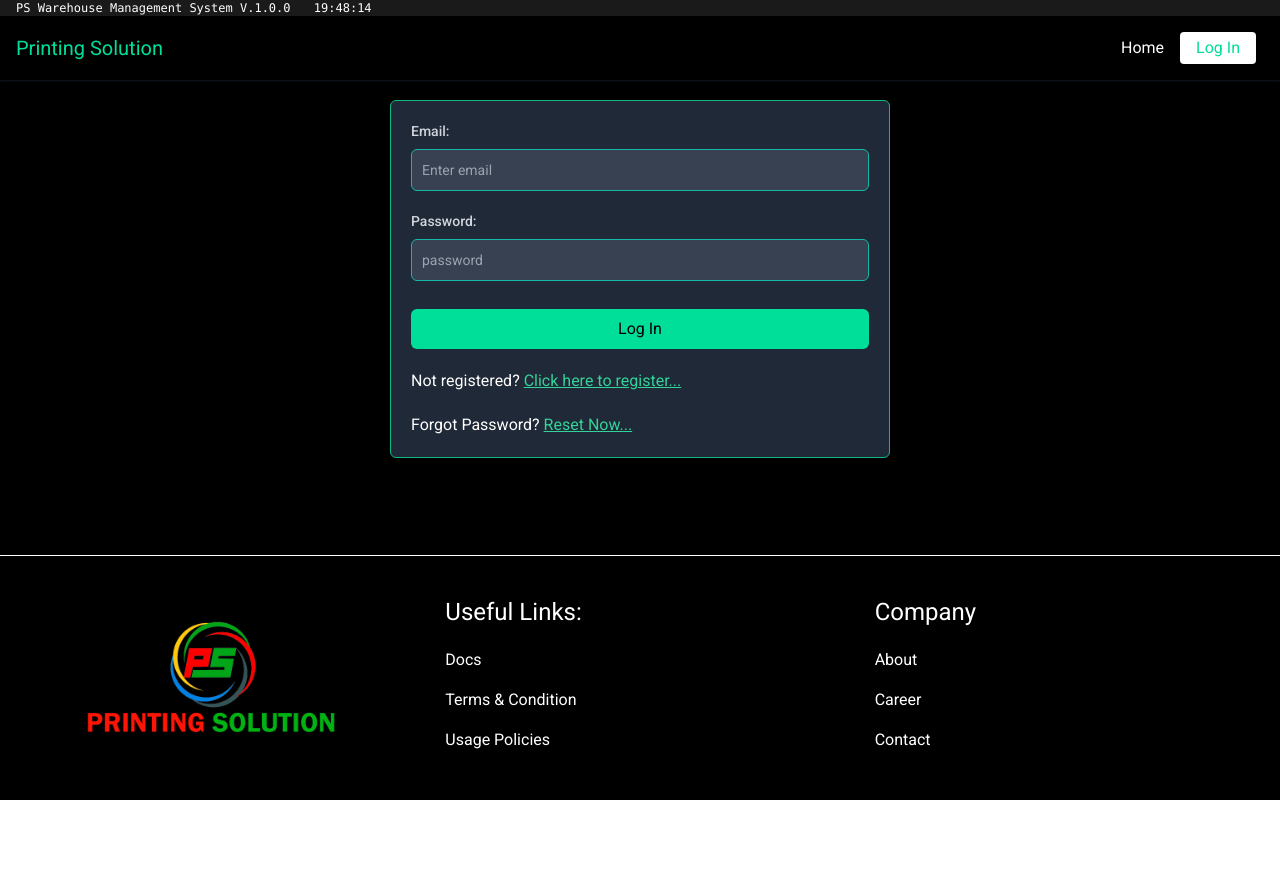
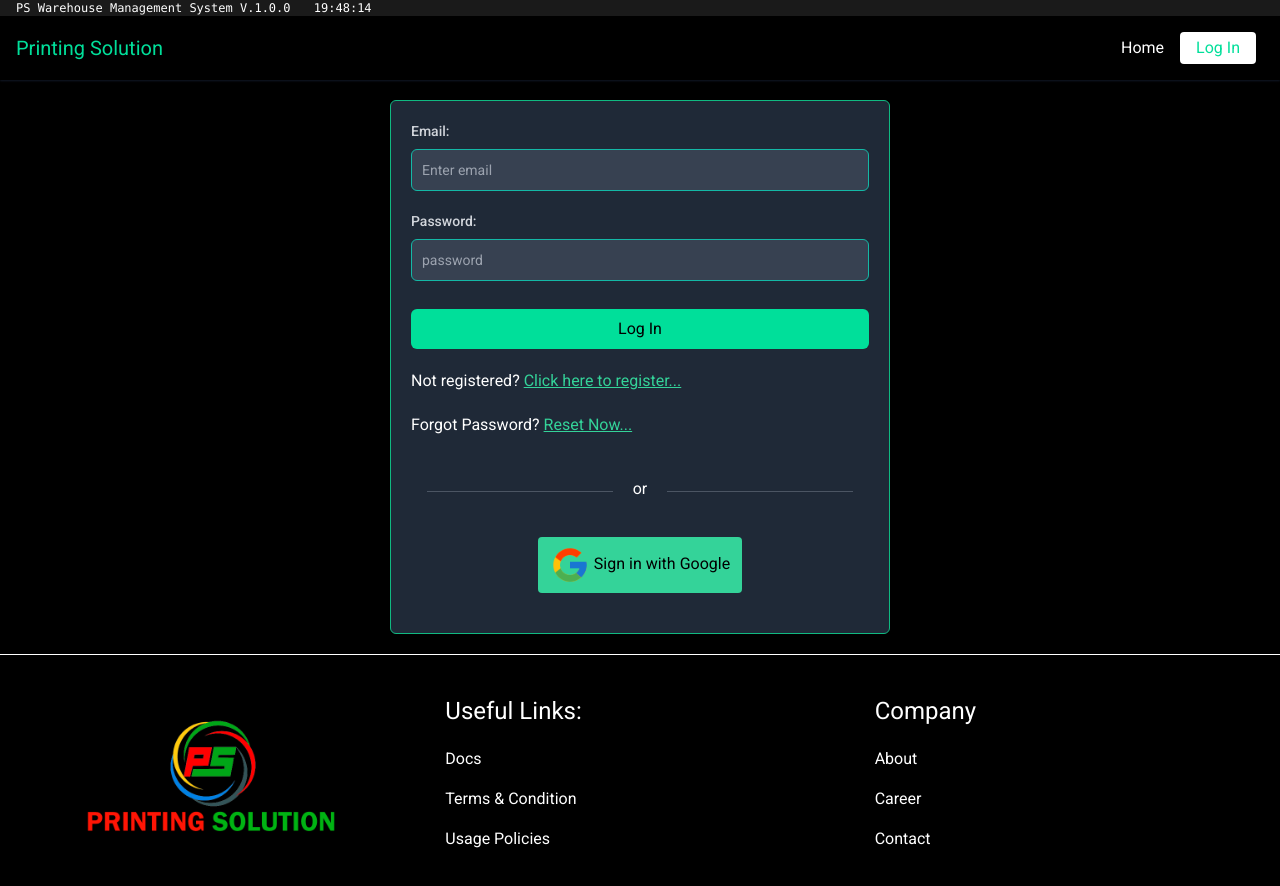
Before and after one commit to mijan-joy/inventory-management-app-client, a React (Create React App) app: page /login in a window 1280 px wide. Shown: the top 886 px of the page. Before the commit the page ends 800 px from the top, so only its background shows below. Built offline with nearby package versions, Linux system fonts and the light colour scheme; no server answers.

Commit message:
added: social login with google

```diff
--- a/src/Pages/LogIn/LogIn.js
+++ b/src/Pages/LogIn/LogIn.js
@@ -5,6 +5,7 @@ import { useSignInWithEmailAndPassword } from "react-firebase-hooks/auth";
 import { toast } from "react-toastify";
 import auth from "../../firebase.init";
 import axios from "axios";
+import SocialLogin from "./SocialLogin/SocialLogin";
 
 const LogIn = () => {
     const { register, handleSubmit } = useForm();
@@ -107,6 +108,7 @@ const LogIn = () => {
                             </Link>{" "}
                         </p>
                     </div>
+                    <SocialLogin></SocialLogin>
                 </form>
             </div>
         </div>
--- /dev/null
+++ b/src/Pages/LogIn/SocialLogin/SocialLogin.js
@@ -0,0 +1,54 @@
+import React, { useEffect } from "react";
+import { useSignInWithGoogle } from "react-firebase-hooks/auth";
+import { useLocation, useNavigate } from "react-router-dom";
+import auth from "../../../firebase.init";
+import google from "../../../img/logo/google.png";
+import Loading from "../../Shared/Loading/Loading";
+const SocialLogin = () => {
+    const [signInWithGoogle, user, loading, error] = useSignInWithGoogle(auth);
+    const navigate = useNavigate();
+    const location = useLocation();
+    let from = location.state?.from?.pathname || "/";
+    useEffect(() => {
+        if (user) {
+            if (user) {
+                navigate(from, { replace: true });
+            }
+        }
+    }, [from, user, navigate]);
+
+    if (loading) {
+        return (
+            <div className="w-40 h-40 mx-auto">
+                <Loading></Loading>
+            </div>
+        );
+    }
+
+    const handleSignInWithGoogle = () => {
+        signInWithGoogle();
+    };
+    return (
+        <div className="container mx-auto py-5">
+            <div className="flex items-center max-w-[500px] mx-auto py-5">
+                <div className="w-1/2 border-b border-gray-600"></div>
+                <p className="mx-5 pb-1">or</p>
+                <div className="w-1/2 border-b border-gray-600"></div>
+            </div>
+            <div className="text-center">
+                <p className="text-red-700">
+                    {error?.message.split("auth/")[1].split(")"[0])}
+                </p>
+                <button
+                    onClick={handleSignInWithGoogle}
+                    className="bg-emerald-400 text-black p-2 px-3 mt-3 rounded hover:bg-emerald-500 animate__animated animate__fadeInUp animate__fast	800ms"
+                >
+                    <img className="w-10 inline" src={google} alt="" /> Sign in
+                    with Google
+                </button>
+            </div>
+        </div>
+    );
+};
+
+export default SocialLogin;
--- a/src/Pages/Register/Register.js
+++ b/src/Pages/Register/Register.js
@@ -9,6 +9,7 @@ import {
 import auth from "../../firebase.init";
 import { toast } from "react-toastify";
 import { signOut } from "firebase/auth";
+import SocialLogin from "../LogIn/SocialLogin/SocialLogin";
 
 const Register = () => {
     const navigate = useNavigate();
@@ -107,11 +108,15 @@ const Register = () => {
                     <div className="py-3">
                         <p>
                             Already registered?{" "}
-                            <Link className="underline text-white" to="/login">
+                            <Link
+                                className="underline text-emerald-400"
+                                to="/login"
+                            >
                                 Click here to log in...
                             </Link>{" "}
                         </p>
                     </div>
+                    <SocialLogin></SocialLogin>
                 </form>
             </div>
         </div>
```
Also changed, not shown: src/img/logo/google.png (added), src/img/logo/logo.png (deleted).
